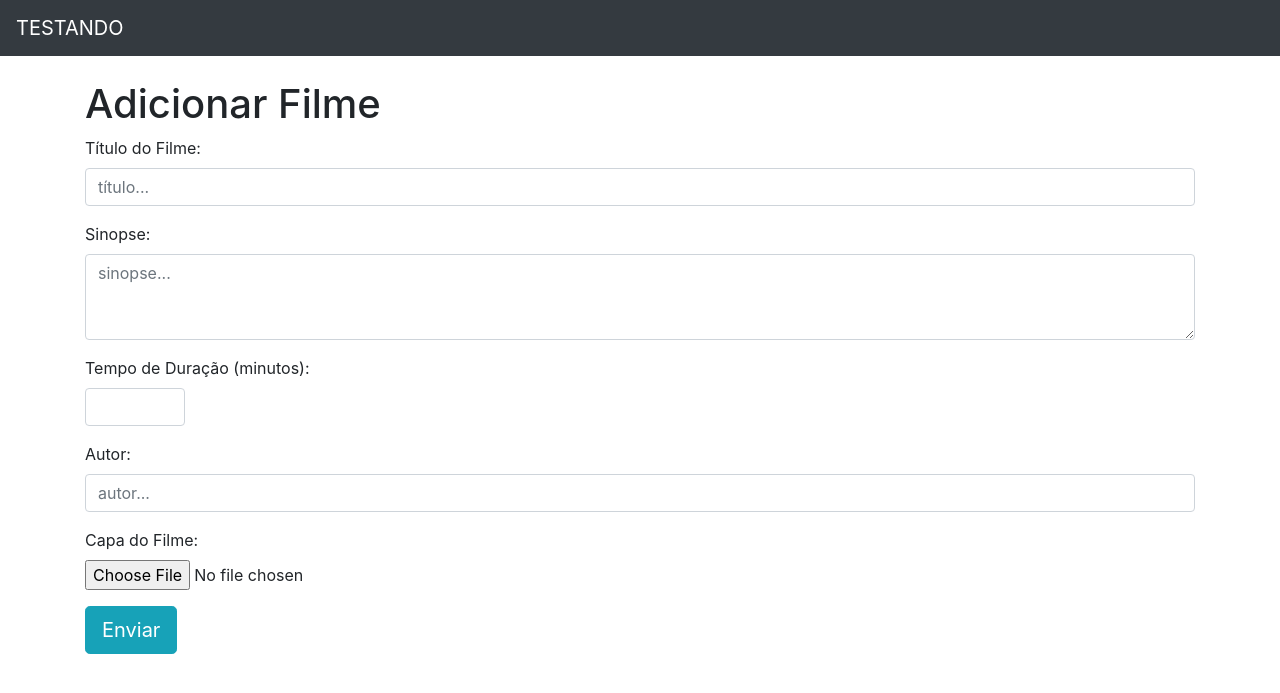
After one commit to Anailton10/Cat-logo_Filmes, a Django app: page /catalogo/filmes/ in a window 1280 px wide. The commit adds this page. Shown: the top 693 px of the page. Run offline with Django 4.2, Linux system fonts and the light colour scheme.

Commit message:
adicionando filmes.html e arrumando o login

```diff
--- /dev/null
+++ b/catalogo/templates/filmes.html
@@ -0,0 +1,32 @@
+{% extends 'base.html' %}
+
+{% block 'titulo' %}Adicionar Filme{% endblock %}
+
+{% block 'conteudo' %}
+<div class="container mt-4">
+  <h1>Adicionar Filme</h1>
+  <form enctype="multipart/form-data"> {% csrf_token %}
+    <div class="form-group">
+      <label for="titulo">Título do Filme:</label>
+      <input type="text" class="form-control" id="titulo" name="titulo" placeholder="título...">
+    </div>
+    <div class="form-group">
+      <label for="sinopse">Sinopse:</label>
+      <textarea class="form-control" id="sinopse" name="sinopse" rows="3" placeholder="sinopse..."></textarea>
+    </div>
+    <div class="form-group">
+      <label for="duracao">Tempo de Duração (minutos):</label>
+      <input type="number" class="form-control" id="duracao" name="duracao" style="width: 100px;">
+    </div>
+    <div class="form-group">
+      <label for="autor">Autor:</label>
+      <input type="text" class="form-control" id="autor" name="autor" placeholder="autor...">
+    </div>
+    <div class="form-group">
+      <label for="capa">Capa do Filme:</label>
+      <input type="file" class="form-control-file" id="capa" name="capa">
+    </div>
+    <input type="submit" class="btn btn-info btn-lg" value='Enviar'>
+  </form>
+</div>
+{% endblock %}
--- a/catalogo/templates/login.html
+++ b/catalogo/templates/login.html
@@ -22,7 +22,7 @@
 
                 <form method='POST' action="{% url "login_admin" %}"> {% csrf_token %}
                         <label>Email:</label>
-                        <input class='form-control' type="text" name="login" placeholder='email...' required>
+                        <input class='form-control' type="text" name="email" placeholder='email...' required>
                         <br>
                         <label>Senha:</label>
                         <input class='form-control' type="password" name="senha" placeholder='senha...' required>
--- a/catalogo/templates/teste.html
+++ /dev/null
@@ -1 +0,0 @@
-<h1>LOGADO...</h1>
--- a/catalogo/urls.py
+++ b/catalogo/urls.py
@@ -5,6 +5,7 @@ urlpatterns = [
     path('cadastro_admin/', views.cadastro_admin, name='cadastro_admin'),
     path('login_admin/', views.login_admin, name='login_admin'),
     path('logout_admin/', views.logout_admin, name='logout_admin'),
+    path('filmes/', views.filmes, name='filmes'),
 
 
 ]
--- a/catalogo/views.py
+++ b/catalogo/views.py
@@ -26,20 +26,29 @@ def cadastro_admin(request):
                            email=email,
                            senha=senha)
         novo_usuario.save()
-        usuario = authenticate(request, username=email, password=senha)
-        if usuario:
-            login(request, usuario)
     return HttpResponse('Cadastrado')
 
 
 def login_admin(request):
-    if request.method == 'GET':
-        if request.user.is_authenticated:
-            # TODO: redirecionar para arena de add os filmes
-            return render(request, 'teste.html')
-    return render(request, 'login.html')
+    if request.method == "GET":
+        return render(request, 'login.html')
+    elif request.method == "POST":
+        email = request.POST.get('email')
+        senha = request.POST.get('senha')
+
+        if Adm.objects.filter(email=email).exists():
+            return HttpResponse('Usuario já existe')
+        usuario = authenticate(request, username=email, password=senha)
+
+        if usuario:
+            login(request, usuario)
+            return redirect(reverse('filmes'))
 
 
 def logout_admin(request):
     logout(request)
     return redirect(reverse('login_admin'))
+
+
+def filmes(request):
+    return render(request, 'filmes.html')
```
